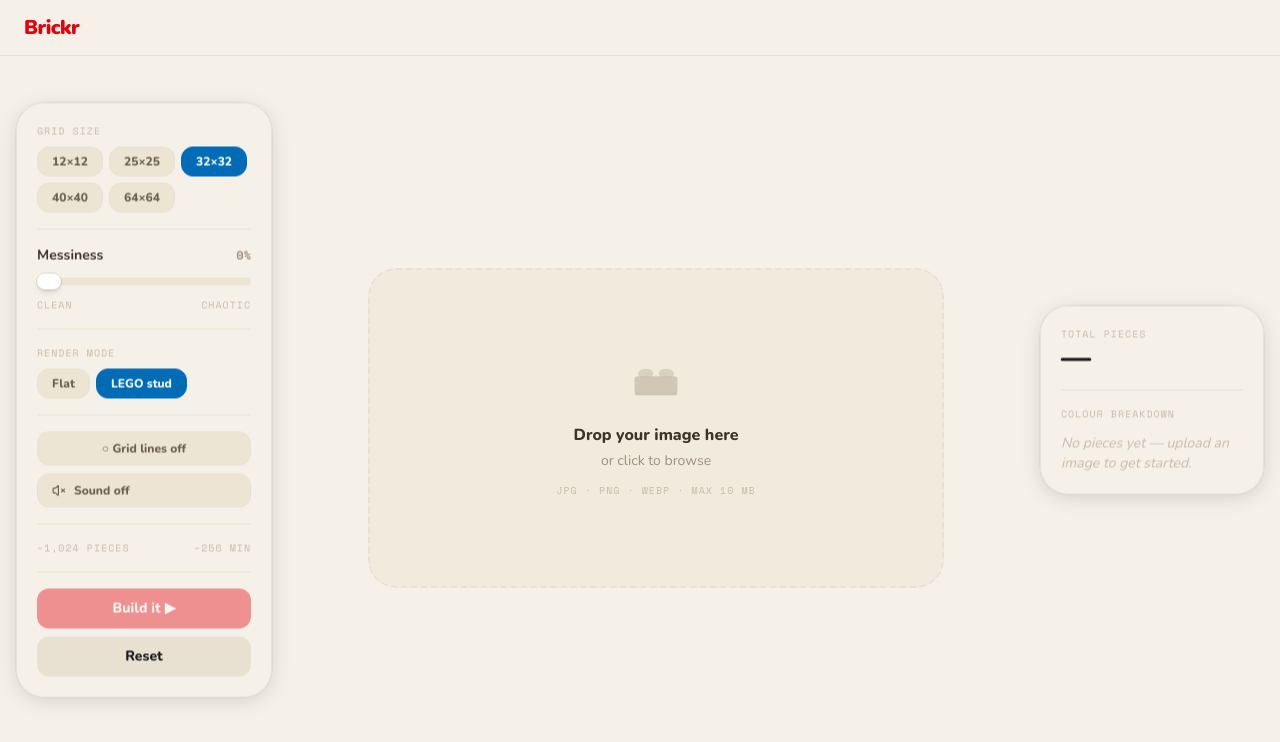
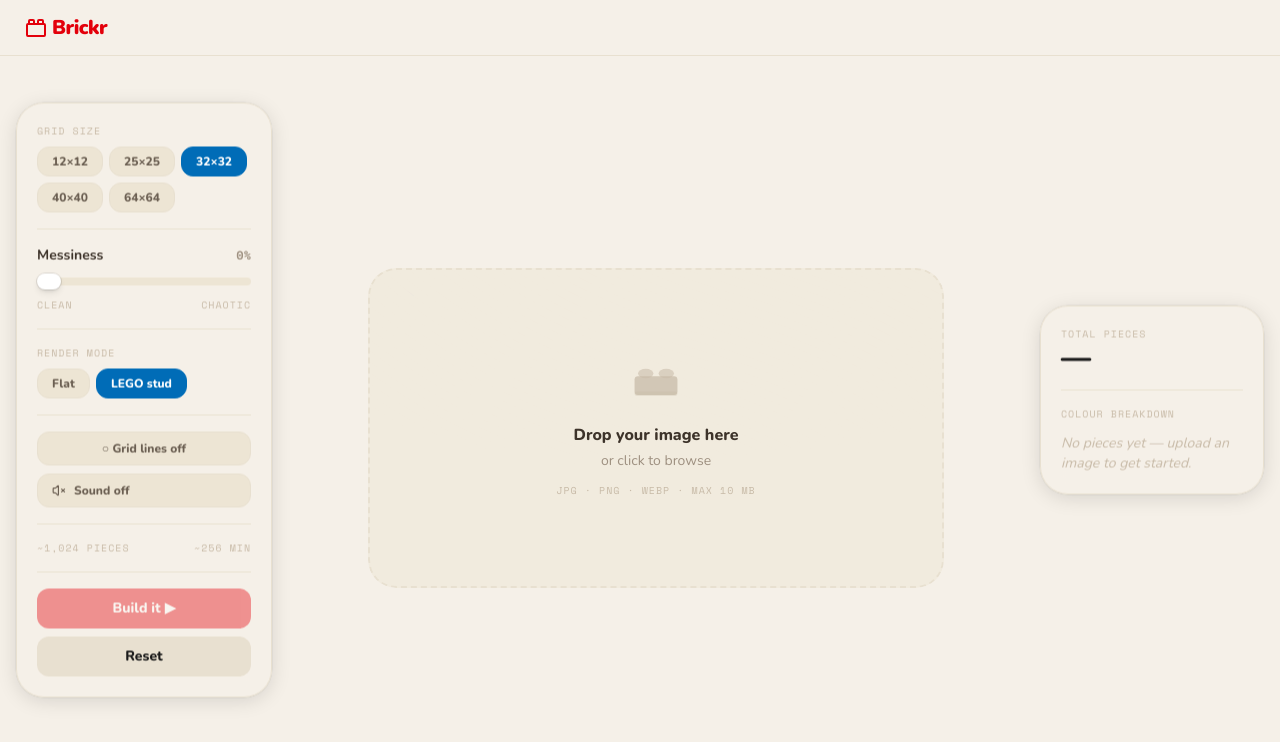
Before and after one commit to pandakn/brickr, a Next.js app: page / in a window 1280 px wide. Shown: the top 742 px of the page. Built offline with nearby package versions, Linux system fonts and the light colour scheme.

Commit message:
feat: product logo

```diff
--- a/app/page.tsx
+++ b/app/page.tsx
@@ -34,6 +34,7 @@ import { SparklesCore } from "@/components/ui/sparkles"
 import { cn } from "@/lib/cn"
 import { exportAsImage } from "@/lib/exportCanvas"
 import type { GridSize } from "@/types"
+import { ToyBrick } from "lucide-react"
 
 // ─── Loading placeholder ──────────────────────────────────────────────────
 
@@ -259,9 +260,12 @@ export default function Page() {
     <div className="flex h-screen flex-col overflow-hidden bg-sand-100">
       {/* ── Top bar ─────────────────────────────────────────────────────── */}
       <header className="flex h-14 shrink-0 items-center border-b border-sand-300 px-6">
-        <span className="font-display text-xl font-black tracking-tight text-brick-red">
-          Brickr
-        </span>
+        <div className="flex items-center gap-1">
+          <ToyBrick className="text-brick-red" />
+          <span className="font-display text-xl font-black tracking-tight text-brick-red">
+            Brickr
+          </span>
+        </div>
 
         {/* Error banner (processing failure) */}
         {processor.error && (
```
